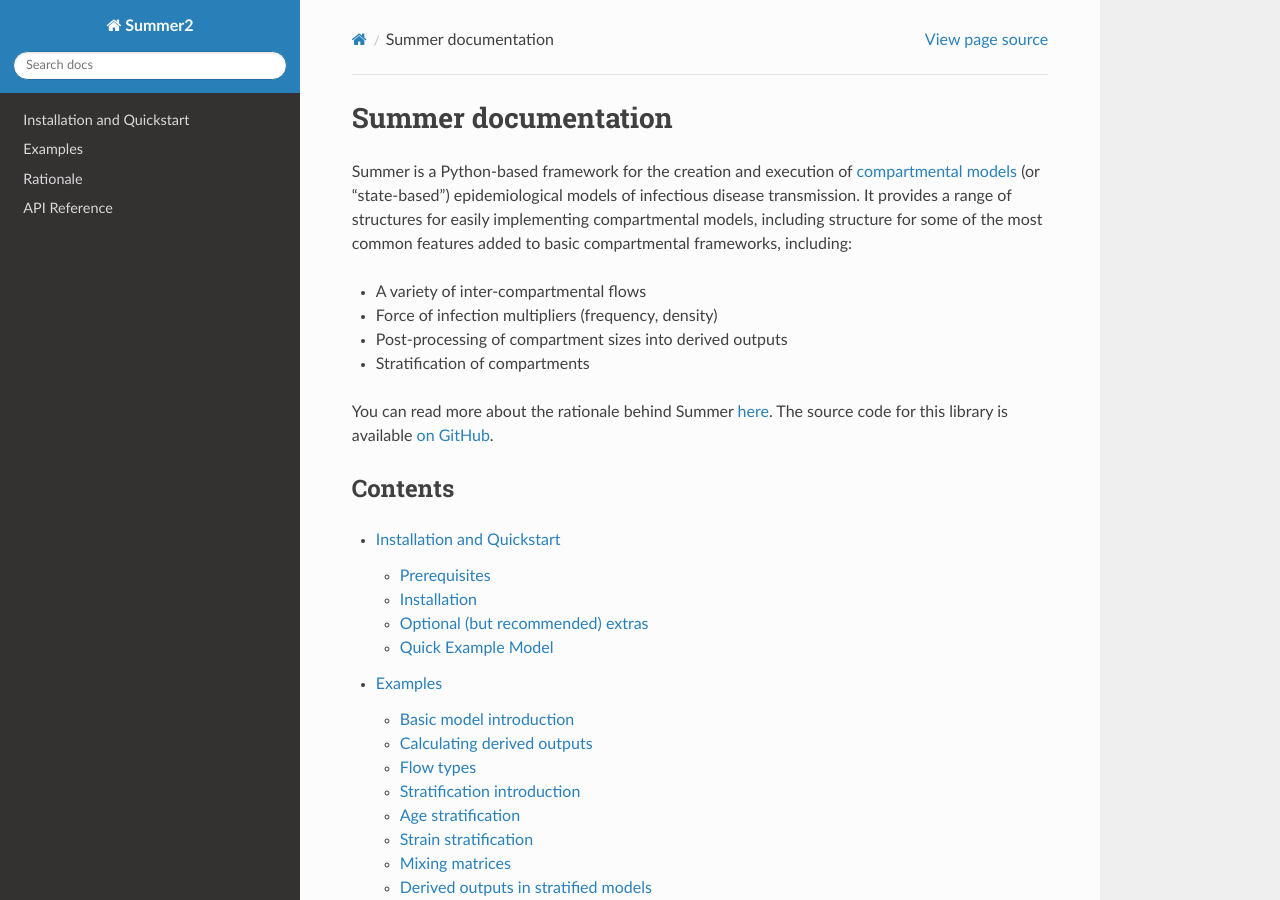
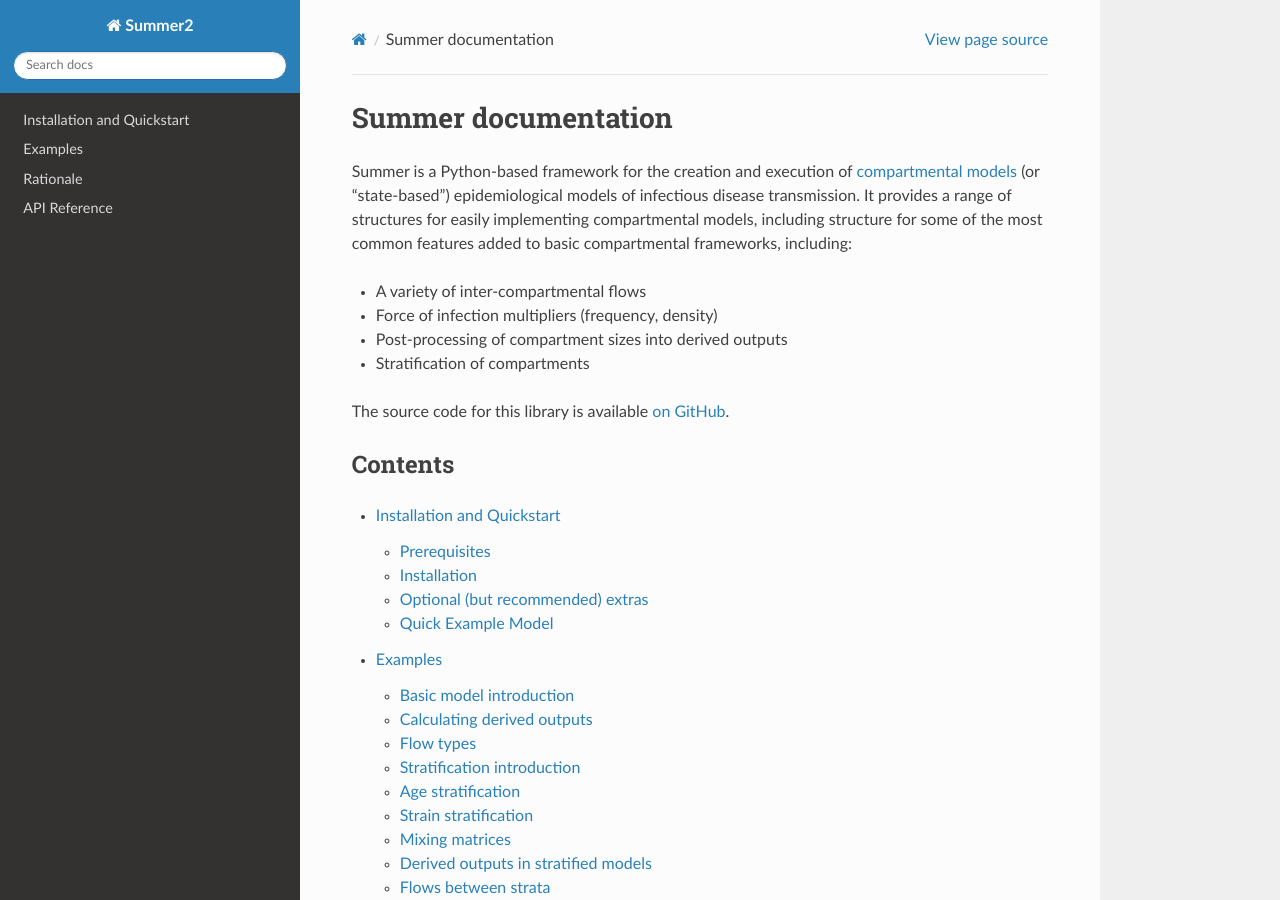
Before and after one commit to monash-emu/summer2, a Sphinx documentation site: the page built from docs/index.rst, in a window 1280 px wide and 900 px high. Built offline with Sphinx 7.4.7 and the Read the Docs theme 2.0.0, drawn with Linux system fonts in a browser that asks for light colours.

Commit message:
A few more erroneous links

```diff
--- a/docs/index.rst
+++ b/docs/index.rst
@@ -9,8 +9,7 @@
 - Post-processing of compartment sizes into derived outputs
 - Stratification of compartments
 
-You can read more about the rationale behind Summer `here <http://summerepi.com/rationale.html>`_.
-The source code for this library is available `on GitHub <https://github.com/monash-emu/summer>`_.
+The source code for this library is available `on GitHub <https://github.com/monash-emu/summer2>`_.
 
 
 Contents
```
Also changed, not shown: README.md (+4 -5 lines).
